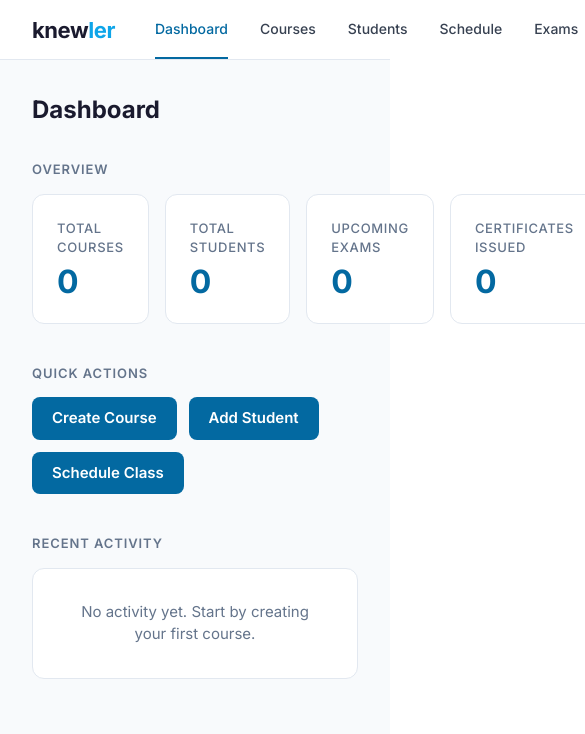
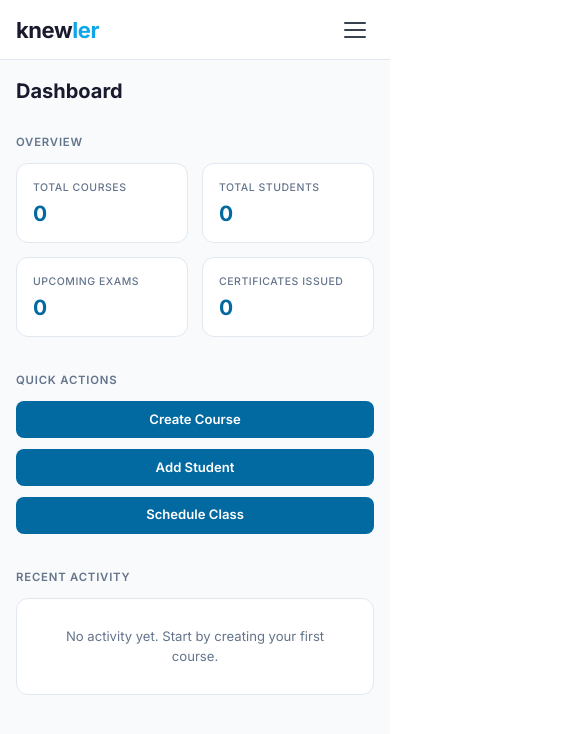
Before and after one commit to victorabuchi/knewler, a Next.js app in the folder knewler-frontend/: page /dashboard in a window 390 px wide. Shown: the top 734 px of the page, 585 px wide, since content can reach past the window. Built offline with nearby package versions, Linux system fonts and the light colour scheme; sample sign-in values are in the browser's storage.

Commit message:
fix: mobile responsiveness — hamburger menu, responsive grid, table scroll

```diff
--- a/knewler-frontend/app/dashboard/courses/page.tsx
+++ b/knewler-frontend/app/dashboard/courses/page.tsx
@@ -3,6 +3,7 @@
 import { useEffect, useState } from 'react';
 import Link from 'next/link';
 import api from '@/lib/api';
+import { useWindowWidth } from '@/lib/useWindowWidth';
 
 interface Course {
   id: string;
@@ -40,6 +41,8 @@ export default function CoursesPage() {
   const [courses, setCourses] = useState<Course[]>([]);
   const [loading, setLoading] = useState(true);
   const [error, setError] = useState('');
+  const width = useWindowWidth();
+  const isMobile = width < 768;
 
   useEffect(() => {
     api
@@ -182,7 +185,7 @@ export default function CoursesPage() {
         <div
           style={{
             display: 'grid',
-            gridTemplateColumns: 'repeat(3, 1fr)',
+            gridTemplateColumns: isMobile ? '1fr' : 'repeat(3, 1fr)',
             gap: '1.25rem',
           }}
         >
--- a/knewler-frontend/app/dashboard/layout.tsx
+++ b/knewler-frontend/app/dashboard/layout.tsx
@@ -3,11 +3,14 @@
 import { useEffect } from 'react';
 import { useRouter } from 'next/navigation';
 import { useAuth } from '@/lib/auth';
+import { useWindowWidth } from '@/lib/useWindowWidth';
 import TopNav from '@/components/layout/TopNav';
 
 export default function DashboardLayout({ children }: { children: React.ReactNode }) {
   const router = useRouter();
   const { user, isLoading } = useAuth();
+  const width = useWindowWidth();
+  const isMobile = width < 768;
 
   useEffect(() => {
     if (!isLoading && !user) {
@@ -44,7 +47,8 @@ export default function DashboardLayout({ children }: { children: React.ReactNod
             maxWidth: '1200px',
             margin: '0 auto',
             width: '100%',
-            padding: '32px',
+            padding: isMobile ? '16px' : '32px',
+            boxSizing: 'border-box',
           }}
         >
           {children}
--- a/knewler-frontend/app/dashboard/page.tsx
+++ b/knewler-frontend/app/dashboard/page.tsx
@@ -3,6 +3,7 @@
 import { useEffect, useState } from 'react';
 import Link from 'next/link';
 import { useAuth } from '@/lib/auth';
+import { useWindowWidth } from '@/lib/useWindowWidth';
 
 interface Tenant {
   name?: string;
@@ -33,6 +34,8 @@ const QUICK_ACTIONS = [
 
 export default function DashboardPage() {
   const { user } = useAuth();
+  const width = useWindowWidth();
+  const isMobile = width < 768;
   const [tenant, setTenant] = useState<Tenant | null>(null);
 
   useEffect(() => {
@@ -64,7 +67,7 @@ export default function DashboardPage() {
       <div style={{ marginBottom: '2rem' }}>
         <h1
           style={{
-            fontSize: '24px',
+            fontSize: isMobile ? '20px' : '24px',
             fontWeight: 700,
             color: '#1a1a2e',
             margin: '0 0 0.25rem',
@@ -81,13 +84,13 @@ export default function DashboardPage() {
         )}
       </div>
 
-      {/* Stat cards — 4-column row */}
+      {/* Stat cards */}
       <div style={{ marginBottom: '2.5rem' }}>
         <p style={sectionHeadingStyle}>Overview</p>
         <div
           style={{
             display: 'grid',
-            gridTemplateColumns: 'repeat(4, 1fr)',
+            gridTemplateColumns: isMobile ? 'repeat(2, 1fr)' : 'repeat(4, 1fr)',
             gap: '1rem',
           }}
         >
@@ -98,13 +101,13 @@ export default function DashboardPage() {
                 background: '#ffffff',
                 border: '1px solid #E2E8F0',
                 borderRadius: '12px',
-                padding: '24px',
+                padding: isMobile ? '16px' : '24px',
               }}
             >
               <p
                 style={{
                   margin: '0 0 0.5rem',
-                  fontSize: '0.8125rem',
+                  fontSize: '0.75rem',
                   color: '#64748B',
                   fontWeight: 500,
                   textTransform: 'uppercase',
@@ -115,7 +118,7 @@ export default function DashboardPage() {
               </p>
               <span
                 style={{
-                  fontSize: '2rem',
+                  fontSize: isMobile ? '1.5rem' : '2rem',
                   fontWeight: 700,
                   color: '#0369A1',
                   lineHeight: 1,
@@ -131,13 +134,19 @@ export default function DashboardPage() {
       {/* Quick actions */}
       <div style={{ marginBottom: '2.5rem' }}>
         <p style={sectionHeadingStyle}>Quick actions</p>
-        <div style={{ display: 'flex', gap: '0.75rem', flexWrap: 'wrap' }}>
+        <div
+          style={{
+            display: 'flex',
+            flexDirection: isMobile ? 'column' : 'row',
+            gap: '0.75rem',
+          }}
+        >
           {QUICK_ACTIONS.map(({ label, href }) => (
             <Link
               key={href}
               href={href}
               style={{
-                display: 'inline-block',
+                display: 'block',
                 padding: '0.625rem 1.25rem',
                 background: '#0369A1',
                 color: '#ffffff',
@@ -145,6 +154,7 @@ export default function DashboardPage() {
                 fontSize: '0.9375rem',
                 fontWeight: 600,
                 textDecoration: 'none',
+                textAlign: isMobile ? 'center' : 'left',
               }}
             >
               {label}
--- a/knewler-frontend/app/dashboard/students/page.tsx
+++ b/knewler-frontend/app/dashboard/students/page.tsx
@@ -3,6 +3,7 @@
 import { useEffect, useState } from 'react';
 import Link from 'next/link';
 import api from '@/lib/api';
+import { useWindowWidth } from '@/lib/useWindowWidth';
 
 // ── Types ─────────────────────────────────────────────────────────────────────
 
@@ -40,7 +41,7 @@ const ROLE_LABELS: Record<string, string> = {
 };
 
 const TH_STYLE: React.CSSProperties = {
-  padding: '0.75rem 1rem',
+  padding: '0.625rem 0.75rem',
   textAlign: 'left',
   fontSize: '0.75rem',
   fontWeight: 600,
@@ -48,6 +49,7 @@ const TH_STYLE: React.CSSProperties = {
   textTransform: 'uppercase',
   letterSpacing: '0.06em',
   borderBottom: '1px solid #E2E8F0',
+  whiteSpace: 'nowrap',
 };
 
 // ── Invite modal ──────────────────────────────────────────────────────────────
@@ -190,6 +192,8 @@ function InviteModal({
 // ── Main page ─────────────────────────────────────────────────────────────────
 
 export default function StudentsPage() {
+  const width = useWindowWidth();
+  const isMobile = width < 768;
   const [tab, setTab] = useState<'members' | 'invitations'>('members');
 
   // Members state
@@ -363,8 +367,8 @@ export default function StudentsPage() {
           )}
 
           {!studentsLoading && !studentsError && students.length > 0 && (
-            <div style={{ background: '#ffffff', border: '1px solid #E2E8F0', borderRadius: '8px', overflow: 'hidden' }}>
-              <table style={{ width: '100%', borderCollapse: 'collapse' }}>
+            <div style={{ background: '#ffffff', border: '1px solid #E2E8F0', borderRadius: '8px', overflowX: 'auto' }}>
+              <table style={{ width: '100%', borderCollapse: 'collapse', minWidth: '600px' }}>
                 <thead>
                   <tr style={{ background: '#F8FAFC' }}>
                     {['Name', 'Email', 'Role', 'Status', 'Enrolled', 'Actions'].map((col) => (
--- a/knewler-frontend/app/globals.css
+++ b/knewler-frontend/app/globals.css
@@ -14,3 +14,9 @@ body {
   color: #1a1a2e;
   font-family: Arial, Helvetica, sans-serif;
 }
+
+@media (max-width: 768px) {
+  html {
+    font-size: 14px;
+  }
+}
--- a/knewler-frontend/app/login/page.tsx
+++ b/knewler-frontend/app/login/page.tsx
@@ -5,10 +5,13 @@ import { useRouter } from 'next/navigation';
 import Link from 'next/link';
 import api from '@/lib/api';
 import { useAuth } from '@/lib/auth';
+import { useWindowWidth } from '@/lib/useWindowWidth';
 
 export default function LoginPage() {
   const router = useRouter();
   const { login } = useAuth();
+  const width = useWindowWidth();
+  const isMobile = width < 768;
 
   const [email, setEmail] = useState('');
   const [password, setPassword] = useState('');
@@ -61,10 +64,10 @@ export default function LoginPage() {
         display: 'flex',
         alignItems: 'center',
         justifyContent: 'center',
-        padding: '2rem 1rem',
+        padding: isMobile ? '2rem 16px' : '2rem 1rem',
       }}
     >
-      <div style={{ width: '100%', maxWidth: '420px' }}>
+      <div style={{ width: '100%', maxWidth: isMobile ? '100%' : '420px' }}>
         {/* Wordmark + tagline above card */}
         <div style={{ textAlign: 'center', marginBottom: '1.75rem' }}>
           <div style={{ fontSize: '28px', fontWeight: 700, letterSpacing: '-0.02em' }}>
@@ -82,7 +85,7 @@ export default function LoginPage() {
             background: '#ffffff',
             border: '1px solid #E2E8F0',
             borderRadius: '12px',
-            padding: '40px',
+            padding: isMobile ? '24px' : '40px',
             boxShadow: '0 1px 3px rgba(0,0,0,0.1)',
           }}
         >
--- a/knewler-frontend/app/register/page.tsx
+++ b/knewler-frontend/app/register/page.tsx
@@ -5,6 +5,7 @@ import { useRouter } from 'next/navigation';
 import Link from 'next/link';
 import api from '@/lib/api';
 import { useAuth } from '@/lib/auth';
+import { useWindowWidth } from '@/lib/useWindowWidth';
 
 const INSTITUTION_TYPES = [
   { value: 'university', label: 'University' },
@@ -17,6 +18,8 @@ const INSTITUTION_TYPES = [
 export default function RegisterPage() {
   const router = useRouter();
   const { login } = useAuth();
+  const width = useWindowWidth();
+  const isMobile = width < 768;
 
   const [institutionName, setInstitutionName] = useState('');
   const [type, setType] = useState('university');
@@ -83,10 +86,10 @@ export default function RegisterPage() {
         display: 'flex',
         alignItems: 'center',
         justifyContent: 'center',
-        padding: '2rem 1rem',
+        padding: isMobile ? '2rem 16px' : '2rem 1rem',
       }}
     >
-      <div style={{ width: '100%', maxWidth: '460px' }}>
+      <div style={{ width: '100%', maxWidth: isMobile ? '100%' : '460px' }}>
         {/* Wordmark + tagline above card */}
         <div style={{ textAlign: 'center', marginBottom: '1.75rem' }}>
           <div style={{ fontSize: '28px', fontWeight: 700, letterSpacing: '-0.02em' }}>
@@ -104,7 +107,7 @@ export default function RegisterPage() {
             background: '#ffffff',
             border: '1px solid #E2E8F0',
             borderRadius: '12px',
-            padding: '40px',
+            padding: isMobile ? '24px' : '40px',
             boxShadow: '0 1px 3px rgba(0,0,0,0.1)',
           }}
         >
--- a/knewler-frontend/components/layout/TopNav.tsx
+++ b/knewler-frontend/components/layout/TopNav.tsx
@@ -4,6 +4,7 @@ import { useEffect, useState } from 'react';
 import Link from 'next/link';
 import { usePathname, useRouter } from 'next/navigation';
 import { useAuth } from '@/lib/auth';
+import { useWindowWidth } from '@/lib/useWindowWidth';
 
 const NAV_LINKS = [
   { label: 'Dashboard', href: '/dashboard' },
@@ -25,7 +26,14 @@ export default function TopNav() {
   const pathname = usePathname();
   const router = useRouter();
   const { user, logout } = useAuth();
+  const width = useWindowWidth();
+  const isMobile = width < 768;
+
+  const [menuOpen, setMenuOpen] = useState(false);
   const [institutionName, setInstitutionName] = useState<string | null>(null);
+
+  // Close menu on route change
+  useEffect(() => { setMenuOpen(false) }, [pathname]);
 
   useEffect(() => {
     const raw = localStorage.getItem('knewler_tenant');
@@ -56,6 +64,7 @@ export default function TopNav() {
   const badge = ROLE_BADGE[role] ?? ROLE_BADGE.student;
 
   return (
+    <>
       <header
         style={{
           position: 'sticky',
@@ -66,8 +75,8 @@ export default function TopNav() {
           borderBottom: '1px solid #E2E8F0',
           display: 'flex',
           alignItems: 'stretch',
-        paddingLeft: '32px',
-        paddingRight: '32px',
+          paddingLeft: isMobile ? '16px' : '32px',
+          paddingRight: isMobile ? '16px' : '32px',
         }}
       >
         {/* Left: wordmark + institution */}
@@ -76,7 +85,7 @@ export default function TopNav() {
             display: 'flex',
             flexDirection: 'column',
             justifyContent: 'center',
-          marginRight: '40px',
+            marginRight: isMobile ? 0 : '40px',
             flexShrink: 0,
           }}
         >
@@ -84,7 +93,7 @@ export default function TopNav() {
             <span style={{ color: '#1a1a2e' }}>knew</span>
             <span style={{ color: '#0EA5E9' }}>ler</span>
           </div>
-        {institutionName && (
+          {!isMobile && institutionName && (
             <span
               style={{
                 fontSize: '11px',
@@ -101,7 +110,8 @@ export default function TopNav() {
           )}
         </div>
 
-      {/* Center: nav links */}
+        {/* Center: nav links — desktop only */}
+        {!isMobile && (
           <nav
             style={{
               flex: 1,
@@ -135,8 +145,10 @@ export default function TopNav() {
               );
             })}
           </nav>
+        )}
 
-      {/* Right: user name + role badge + sign out */}
+        {/* Right: user info + sign out — desktop only */}
+        {!isMobile && (
           <div
             style={{
               display: 'flex',
@@ -151,7 +163,6 @@ export default function TopNav() {
                 {firstName}
               </span>
             )}
-
             <span
               style={{
                 fontSize: '11px',
@@ -166,7 +177,6 @@ export default function TopNav() {
             >
               {badge.label}
             </span>
-
             <button
               onClick={handleSignOut}
               style={{
@@ -183,6 +193,113 @@ export default function TopNav() {
               Sign out
             </button>
           </div>
+        )}
+
+        {/* Mobile: hamburger button */}
+        {isMobile && (
+          <div style={{ flex: 1, display: 'flex', alignItems: 'center', justifyContent: 'flex-end' }}>
+            <button
+              onClick={() => setMenuOpen((o) => !o)}
+              aria-label="Toggle menu"
+              style={{
+                background: 'none',
+                border: 'none',
+                cursor: 'pointer',
+                padding: '8px',
+                display: 'flex',
+                flexDirection: 'column',
+                gap: '5px',
+              }}
+            >
+              <span style={{ display: 'block', width: '22px', height: '2px', background: menuOpen ? '#0369A1' : '#374151', borderRadius: '2px', transition: 'background 0.15s' }} />
+              <span style={{ display: 'block', width: '22px', height: '2px', background: menuOpen ? '#0369A1' : '#374151', borderRadius: '2px', transition: 'background 0.15s' }} />
+              <span style={{ display: 'block', width: '22px', height: '2px', background: menuOpen ? '#0369A1' : '#374151', borderRadius: '2px', transition: 'background 0.15s' }} />
+            </button>
+          </div>
+        )}
       </header>
+
+      {/* Mobile dropdown menu */}
+      {isMobile && menuOpen && (
+        <div
+          style={{
+            position: 'sticky',
+            top: '60px',
+            zIndex: 99,
+            background: '#ffffff',
+            borderBottom: '1px solid #E2E8F0',
+            width: '100%',
+          }}
+        >
+          {NAV_LINKS.map(({ label, href }) => {
+            const active = isActive(href);
+            return (
+              <Link
+                key={href}
+                href={href}
+                style={{
+                  display: 'block',
+                  padding: '14px 24px',
+                  fontSize: '15px',
+                  fontWeight: active ? 600 : 500,
+                  color: active ? '#0369A1' : '#374151',
+                  textDecoration: 'none',
+                  borderLeft: active ? '3px solid #0369A1' : '3px solid transparent',
+                  background: active ? '#F0F9FF' : 'transparent',
+                }}
+              >
+                {label}
+              </Link>
+            );
+          })}
+
+          {/* User + sign out row */}
+          <div
+            style={{
+              display: 'flex',
+              alignItems: 'center',
+              justifyContent: 'space-between',
+              padding: '12px 24px',
+              borderTop: '1px solid #E2E8F0',
+            }}
+          >
+            <div style={{ display: 'flex', alignItems: 'center', gap: '8px' }}>
+              {firstName && (
+                <span style={{ fontSize: '14px', fontWeight: 500, color: '#1a1a2e' }}>{firstName}</span>
+              )}
+              <span
+                style={{
+                  fontSize: '11px',
+                  fontWeight: 600,
+                  padding: '2px 8px',
+                  borderRadius: '999px',
+                  background: badge.bg,
+                  color: badge.color,
+                  border: `1px solid ${badge.border}`,
+                  textTransform: 'capitalize',
+                }}
+              >
+                {badge.label}
+              </span>
+            </div>
+            <button
+              onClick={handleSignOut}
+              style={{
+                padding: '6px 14px',
+                background: '#ffffff',
+                border: '1px solid #E2E8F0',
+                borderRadius: '6px',
+                color: '#374151',
+                fontSize: '13px',
+                fontWeight: 500,
+                cursor: 'pointer',
+              }}
+            >
+              Sign out
+            </button>
+          </div>
+        </div>
+      )}
+    </>
   );
 }
--- /dev/null
+++ b/knewler-frontend/lib/useWindowWidth.ts
@@ -0,0 +1,17 @@
+import { useEffect, useState } from 'react'
+
+export function useWindowWidth(): number {
+  const [width, setWidth] = useState<number>(
+    typeof window !== 'undefined' ? window.innerWidth : 1200
+  )
+
+  useEffect(() => {
+    function handle() {
+      setWidth(window.innerWidth)
+    }
+    window.addEventListener('resize', handle)
+    return () => window.removeEventListener('resize', handle)
+  }, [])
+
+  return width
+}
```
Lines whose indentation alone changed are shown as unchanged.
